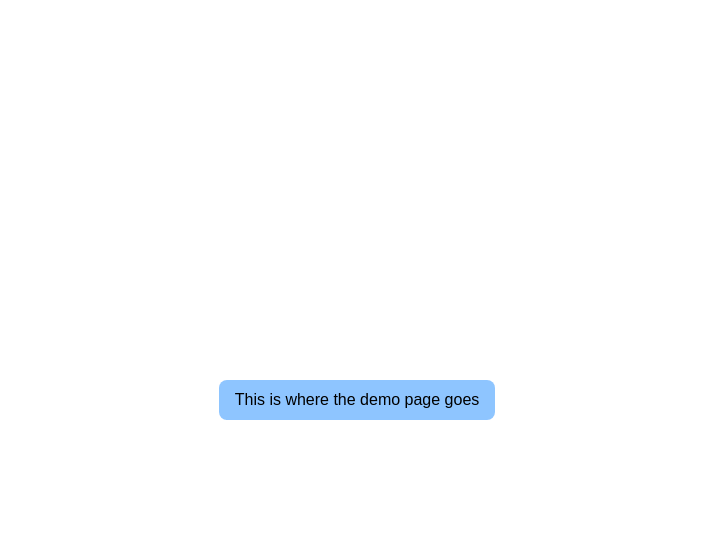
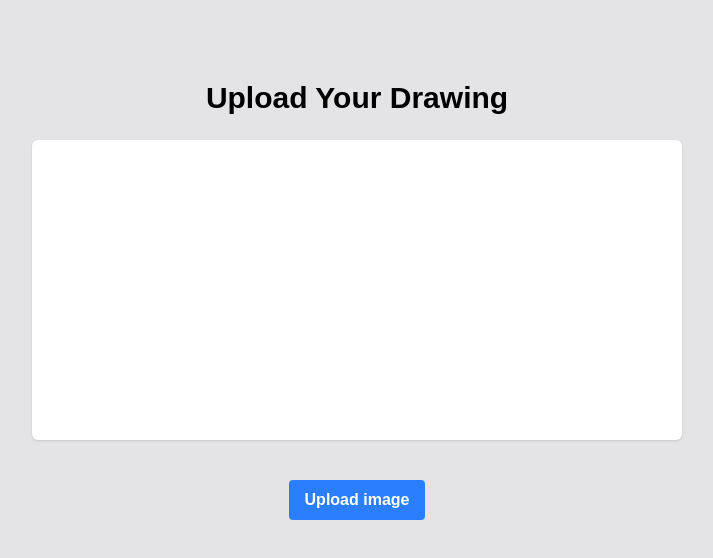
Before and after one commit to mrunkle01/Capstone, a Next.js app in the folder frontend/: page /demo in a window 1280 px wide. Shown: the top 558 px of the page, without its empty margins (283-996 px from the left). Built offline with nearby package versions, Linux system fonts and the light colour scheme.

Commit message:
Added file upload to image page

```diff
--- a/frontend/app/demo/page.tsx
+++ b/frontend/app/demo/page.tsx
@@ -1,8 +1,26 @@
+"use client"
+import {useRef} from "react";
+
 export default function Demo() {
+    const fileInputRef = useRef<HTMLInputElement | null>(null);
     return (
-        <div className="min-h-screen grid place-items-center">
-            <div className="bg-blue-300 text-black px-4 py-2 rounded-lg">
-                This is where the demo page goes
+        <div className="bg-zinc-200 h-screen pt-10 flex flex-col">
+            <h1 className="text-3xl text-black font-bold text-center pt-10 capitalize">
+                Upload your drawing
+            </h1>
+            <div
+                className="flex flex-wrap gap-1 p-5 bg-white w-[650px] min-h-[300px] mx-auto mt-6 mb-10 rounded-md shadow-sm"></div>
+            <div className="flex justify-center">
+                <input ref={fileInputRef} type="file" className="absolute right-[9999px]" onChange={(e)=>{
+                    const file = e.target.files?.[0];
+                    console.log(file);
+                }}/>
+                <button className="bg-blue-500 px-4 py-2 text-white rounded-sm self-center font-semibold"
+                        onClick={() => {
+                            fileInputRef.current?.click();
+                        }}>
+                    Upload image
+                </button>
             </div>
         </div>
     );
```
